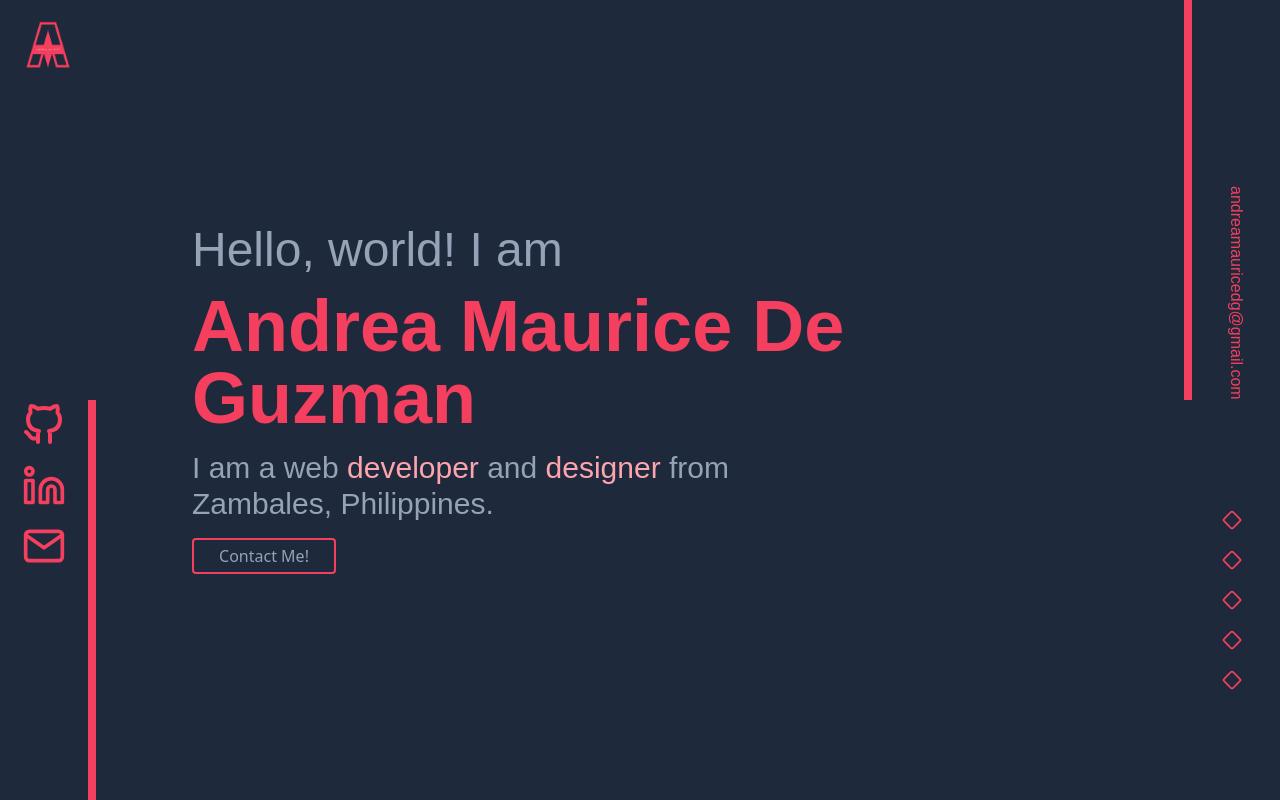
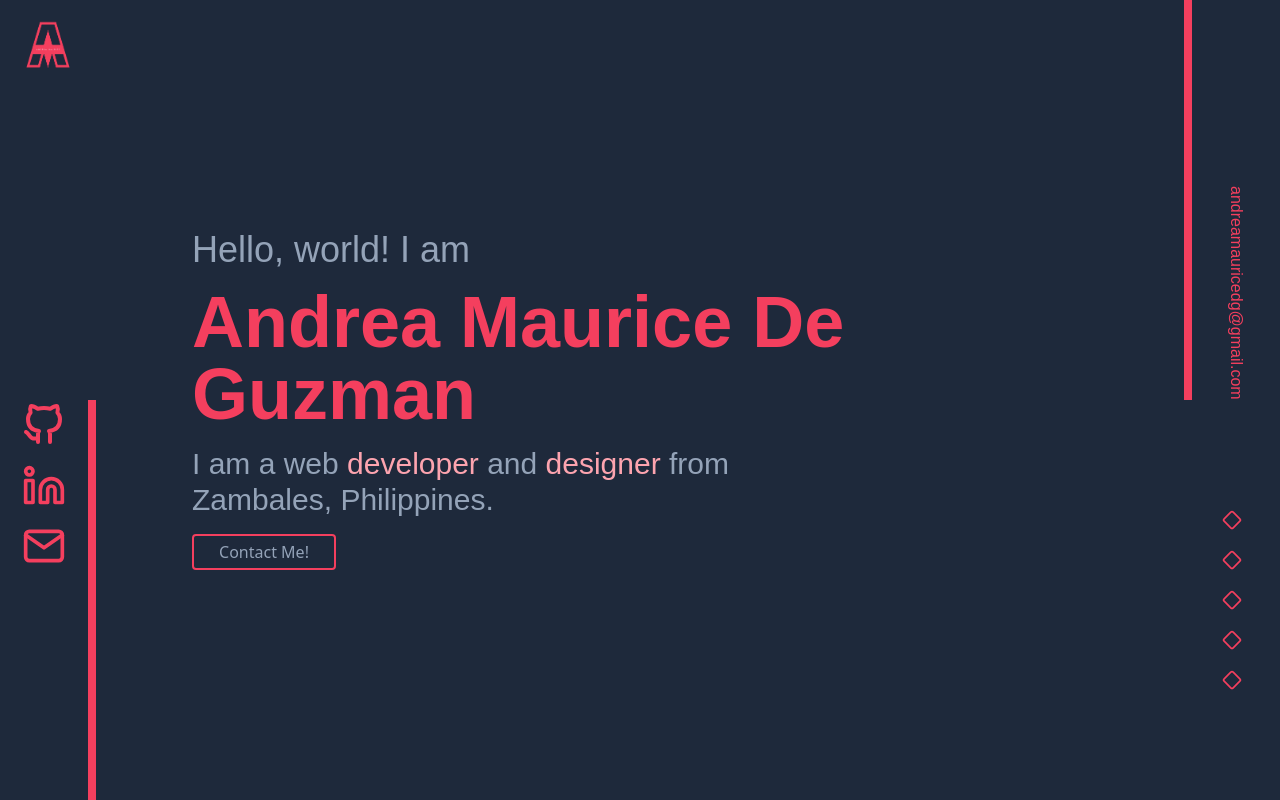
Before and after one commit to AndreaMaurice/andeng.github.io, a React (Create React App) app: page /connect in a window 1280 px wide. Built offline with nearby package versions, Linux system fonts and the light colour scheme.

Commit message:
responsiveness

```diff
--- a/src/App.js
+++ b/src/App.js
@@ -4,7 +4,7 @@ import Banner from "./components/Banner";
 
 function App() {
   return (
-    <div className="bg-slate-800 h-screen flex">
+    <div className="bg-slate-800 h-screen flex sm:text-xs md:text-sm lg:text-base">
       <LeftNavigation />
       <RightNavigation />
       <div className="mx-48 h-full">
--- a/src/components/Banner.js
+++ b/src/components/Banner.js
@@ -9,7 +9,7 @@ const Banner = () => {
   return (
     <div className="h-full grid grid-cols-1 gap-4 content-center text-slate-400">
         <div>
-            <p className="text-5xl" style={{ fontWeight: 500 }}>
+            <p className="text-5xl sm:text-3xl md:text-4xl" style={{ fontWeight: 500 }}>
                 Hello, world! I am
             </p>
         </div>
```
